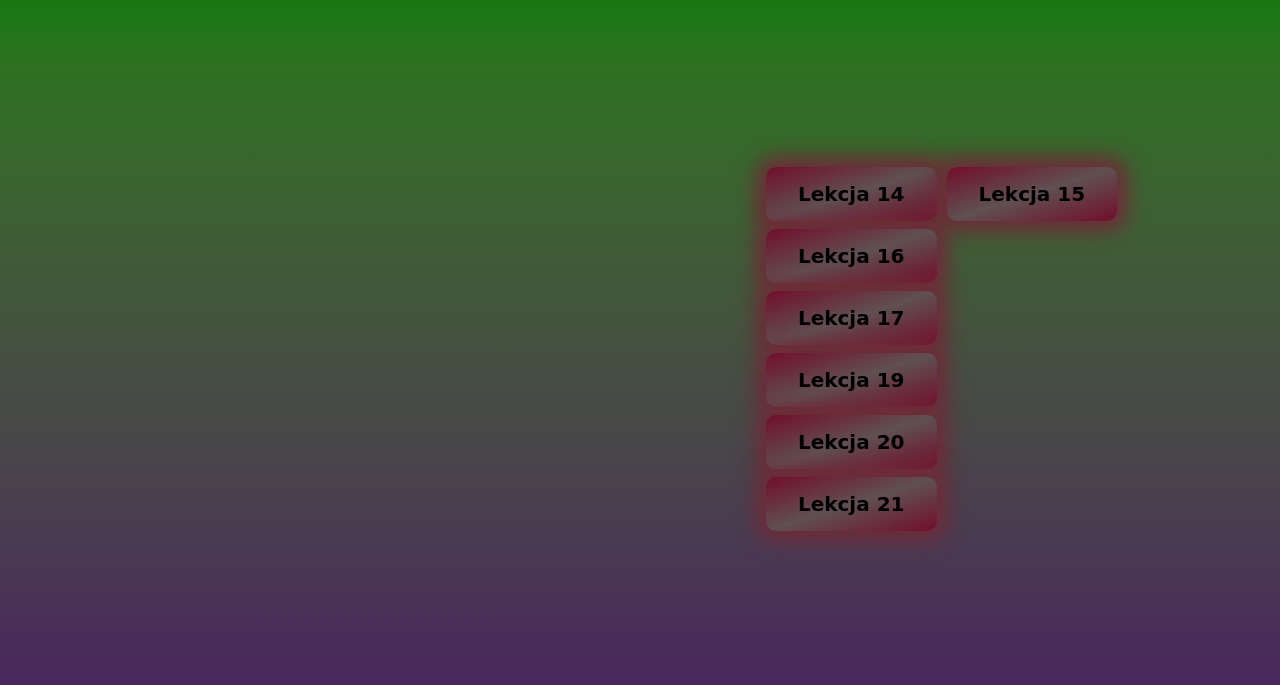
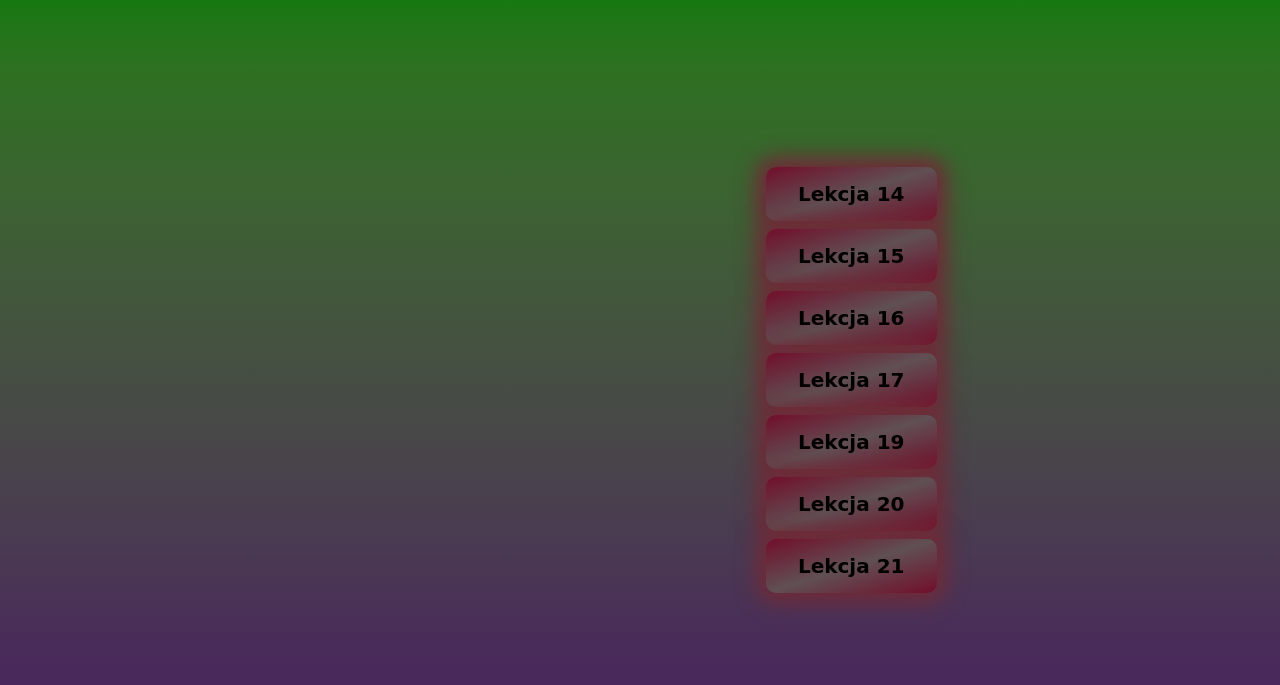
Before and after one commit to marbek2416/marbek2416.github.io, a plain HTML site: page index.html in a window 1280 px wide. Shown: the part 69-754 px from the top of the page. Drawn offline with Linux system fonts and the light colour scheme.

Commit message:
Update index.html

```diff
--- a/index.html
+++ b/index.html
@@ -7,7 +7,7 @@
 <body>
 	<h1>Marta</h1>
 	<h2>
-		<a class="button" href=Znaki/index.html>Lekcja 14</a>
+		<a class="button" href=Znaki/index.html>Lekcja 14</a> <br>
 		<a class="button" href=Hasło/Haslo.html>Lekcja 15</a><br>
 		<a class="button" href=Obrazki/index.html>Lekcja 16</a><br>
 		<a class="button" href=Kawiarnia/index.html>Lekcja 17</a><br>
```
